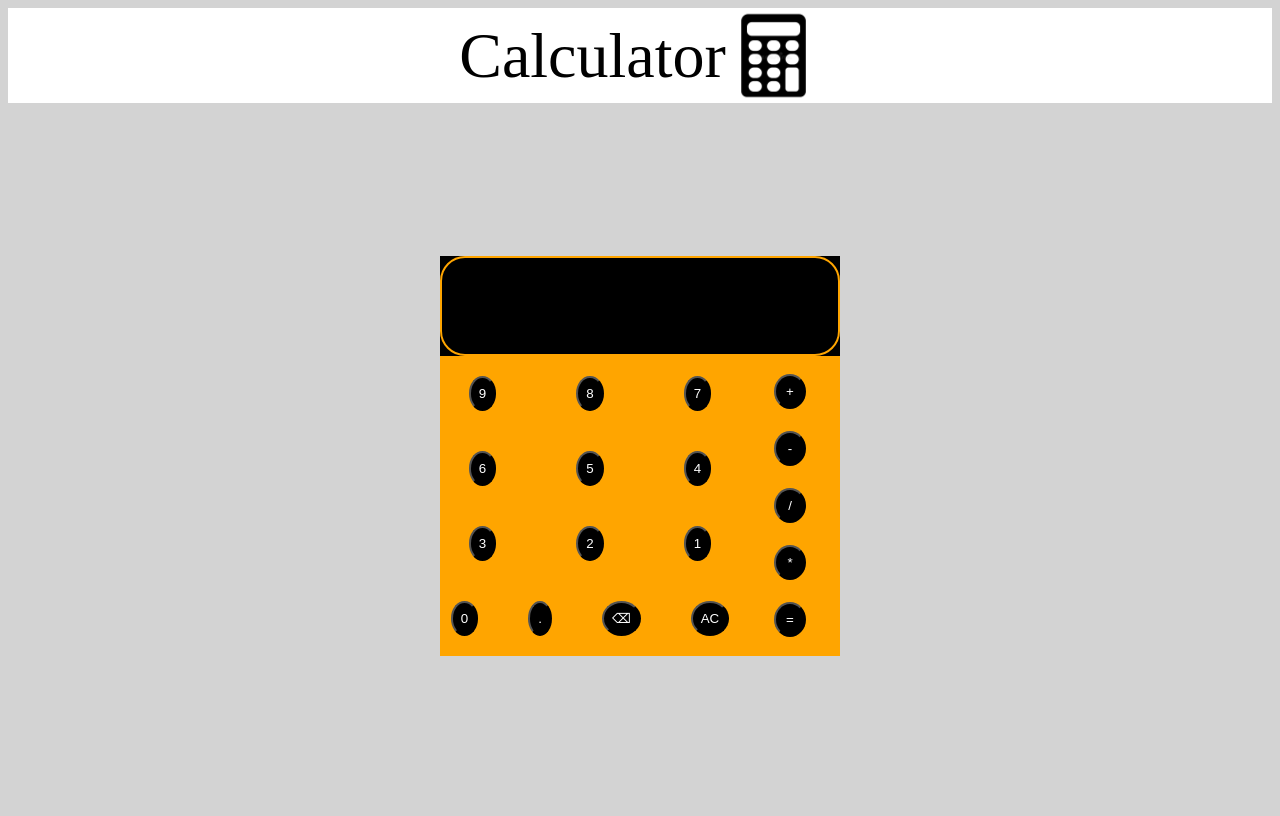
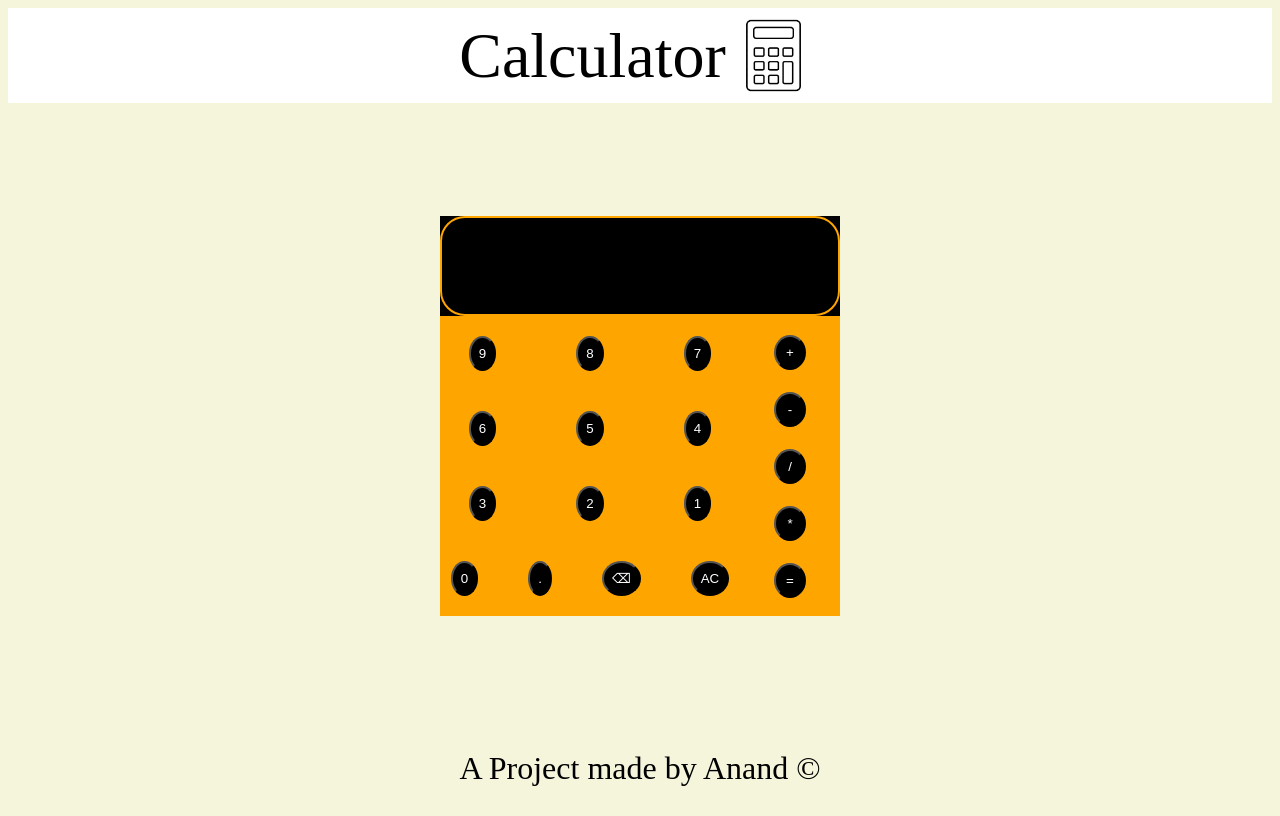
Before and after one commit to anandb104/Calculator, a plain HTML site: page index.html in a window 1280 px wide. Drawn offline with Linux system fonts and the light colour scheme.

Commit message:
Add footer Footer was added to the page.

```diff
--- a/index.html
+++ b/index.html
@@ -11,7 +11,7 @@
 <body>
     <div class="header">
         Calculator
-        <img id='calc-img'src="./images/calculator.webp" alt="logo of calculator">
+        <img id='calc-img'src="./images/calculator.jpg" alt="logo of calculator">
     </div>
     <div class="content">
     <div class="calc">
@@ -52,5 +52,8 @@
         </div>
     </div>
 </div>
+<div class="footer">
+    A Project made by Anand ©
+</div>
 </body>
 </html>
--- a/style.css
+++ b/style.css
@@ -1,7 +1,7 @@
 body{
     display:flex;
     flex-direction:column;
-    background-color:lightgray;
+    background-color:beige;
     height:100vh;
 }
 .calc{
@@ -108,3 +108,12 @@ button{
     width:95px;
     height:95px;
 }
+.footer{
+    height:100px;
+    width:100%;
+    display:flex;
+   justify-content:center;
+   align-items:center;
+   font-size:32px;
+   background-color: beige;
+}
```
Also changed, not shown: images/calculator.jpg (added), images/calculator.webp (deleted).
